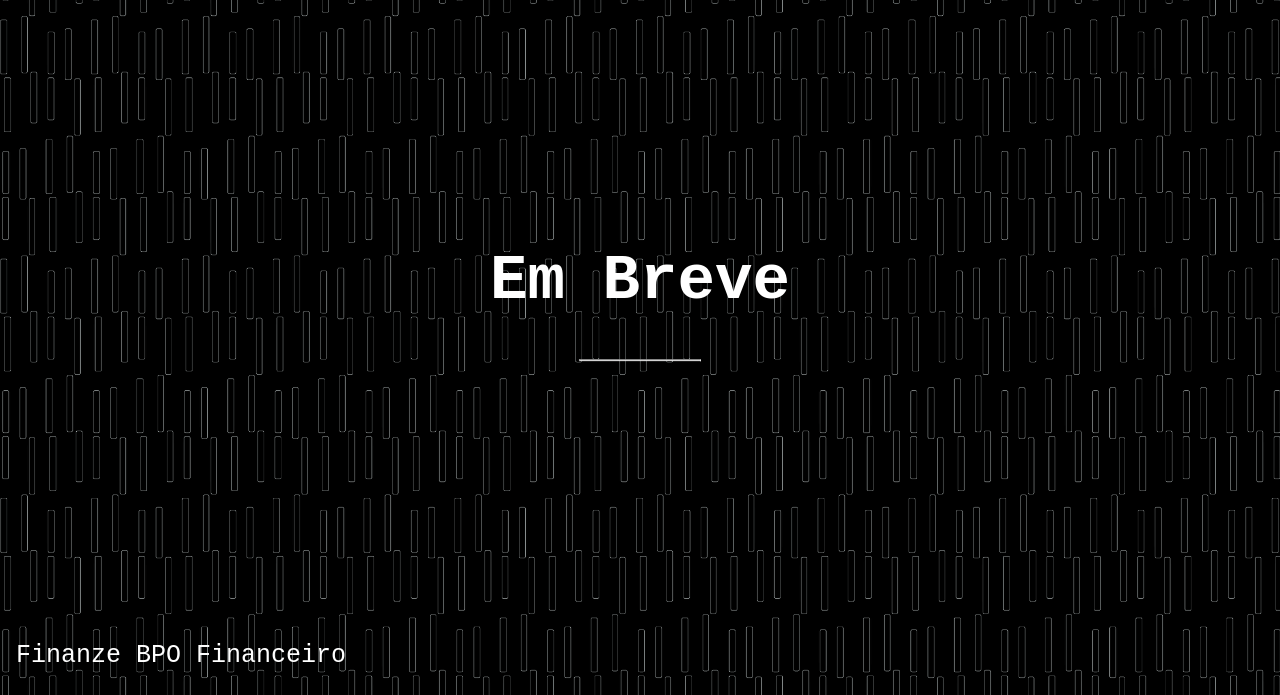
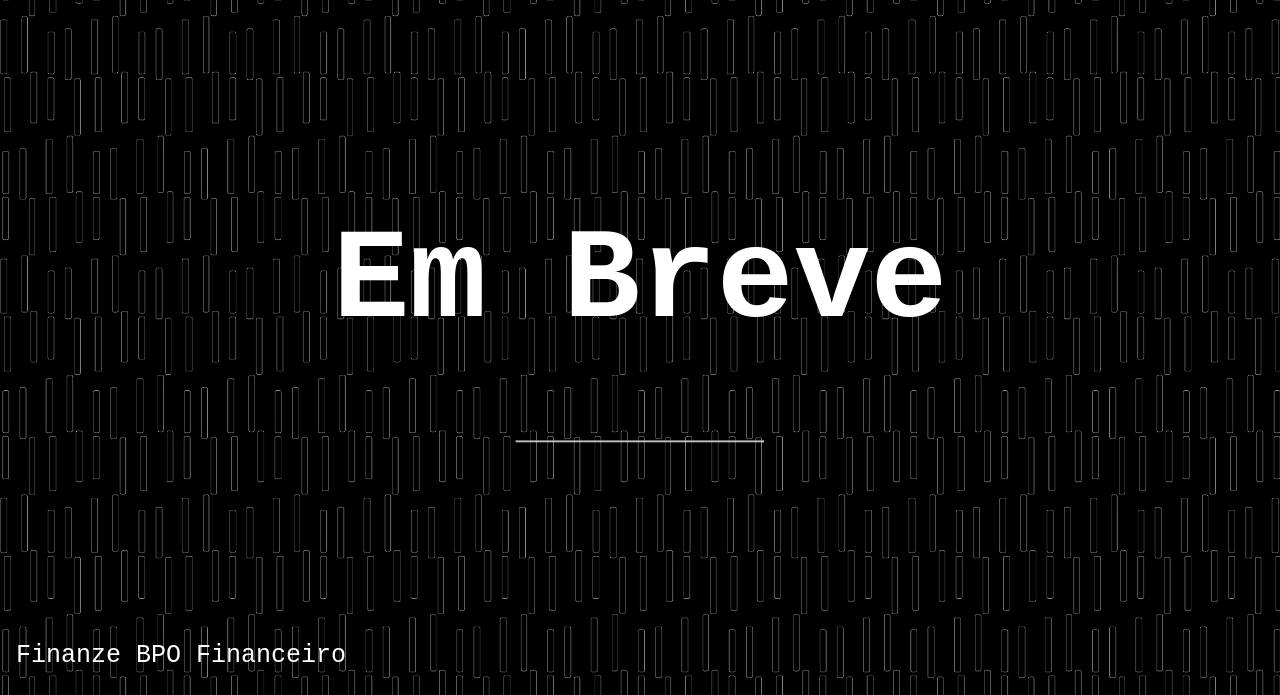
Before and after one commit to itrinquei/finanze.github.io, a plain HTML site: page index.html in a window 1280 px wide. Shown: the part 105-800 px from the top of the page. Drawn offline with Linux system fonts and the light colour scheme.

Commit message:
Update index.html

```diff
--- a/index.html
+++ b/index.html
@@ -51,7 +51,7 @@ hr {
     <img src="https://github.com/itrinquei/finanze.github.io/blob/main/logo.png?raw=true" alt="Flowers in Chania" width="200" height="58">
   </div>
   <div class="middle">
-    <h1 style="font-size:2.5em">Em Breve</h1>
+    <h1 style="font-size:10vw">Em Breve</h1>
     <hr style="color:black;">
     <p style="color:black;"></p>
   </div>
```
